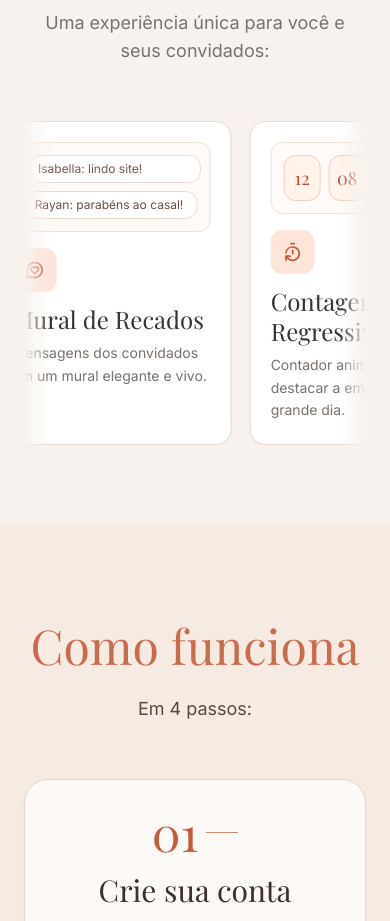
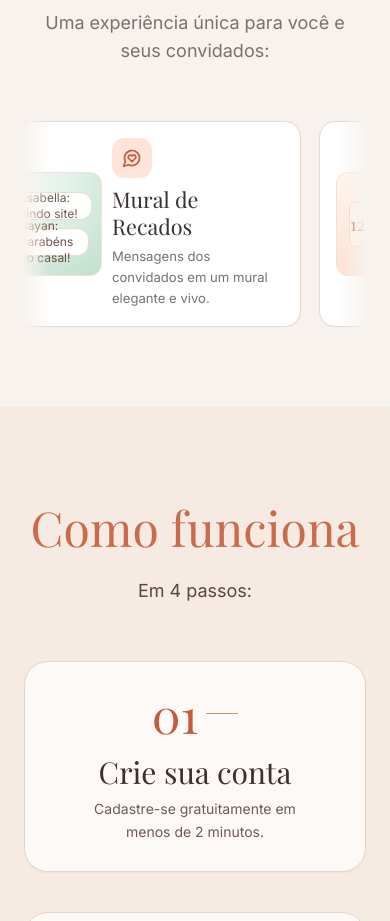
Before and after one commit to lumieconvites-netizen/lumie-presentes, a Next.js app: page / in a window 390 px wide. Shown: the part 7040-7961 px from the top of the page. Built offline with nearby package versions, Linux system fonts and the light colour scheme; no server answers.

Commit message:
style: align exclusive feature cards with side-by-side premium mocks

```diff
--- a/app/globals.css
+++ b/app/globals.css
@@ -636,19 +636,59 @@
 .resource-carousel-track {
   display: flex;
   gap: 18px;
+  align-items: stretch;
   width: max-content;
   animation: resourceMarquee 38s linear infinite;
 }
 
 .resource-card {
-  width: 270px;
+  width: 360px;
   flex-shrink: 0;
+  display: flex;
+  align-items: center;
+  gap: 14px;
+  min-height: 174px;
   transition: transform 260ms ease, box-shadow 260ms ease;
 }
 
 .resource-card:hover {
   transform: translateY(-4px);
   box-shadow: 0 16px 28px rgba(104, 58, 39, 0.12);
+}
+
+.resource-card-mock {
+  width: 126px;
+  min-width: 126px;
+  height: 126px;
+  display: flex;
+  align-items: center;
+  justify-content: center;
+  overflow: hidden;
+}
+
+.resource-card-copy {
+  flex: 1;
+  text-align: left;
+}
+
+.resource-mock-gallery {
+  background: radial-gradient(circle at 25% 25%, #ffe3d3 0%, #f6c8b1 30%, #eb9a79 100%);
+}
+
+.resource-mock-messages {
+  background: radial-gradient(circle at 30% 10%, #f2f8f5 0%, #dff0e7 40%, #c0dfce 100%);
+}
+
+.resource-mock-countdown {
+  background: linear-gradient(140deg, #fff6ee 0%, #ffe5d6 45%, #ffd8c2 100%);
+}
+
+.resource-mock-playlist {
+  background: radial-gradient(circle at 50% -10%, #fff8f3 0%, #f2e4db 38%, #e2d5ce 100%);
+}
+
+.resource-mock-templates {
+  background: linear-gradient(145deg, #fff7f1 0%, #faeee7 40%, #ecdcd2 100%);
 }
 
 @keyframes resourceMarquee {
@@ -682,7 +722,23 @@
 
 @media (max-width: 768px) {
   .resource-card {
-    width: 240px;
+    width: 320px;
+    min-height: 156px;
+    gap: 10px;
+  }
+
+  .resource-card-mock {
+    width: 104px;
+    min-width: 104px;
+    height: 104px;
+  }
+
+  .resource-card-copy h3 {
+    font-size: 1.35rem;
+  }
+
+  .resource-card-copy p {
+    font-size: 0.82rem;
   }
 
   .resource-carousel-track {
--- a/app/page.tsx
+++ b/app/page.tsx
@@ -499,8 +499,8 @@ export default function HomePage() {
               {[...features, ...features].map((feature, index) => {
               const Icon = feature.icon;
               return (
-                <div key={`${feature.id}-${index}`} className="resource-card rounded-2xl border border-[#ead9cd] bg-white p-5 shadow-sm">
-                  <div className="resource-card-mock rounded-xl border border-[#f0e1d7] bg-[#fdfaf7] p-3 mb-4">
+                <div key={`${feature.id}-${index}`} className="resource-card rounded-2xl border border-[#ead9cd] bg-white p-4 shadow-sm">
+                  <div className={`resource-card-mock resource-mock-${feature.id} rounded-xl border border-[#f0e1d7] p-3`}>
                     {feature.id === 'gallery' && (
                       <div className="grid grid-cols-3 gap-2">
                         <div className="h-10 rounded-lg bg-gradient-to-br from-[#cf8f72] to-[#b45739] resource-float-a" />
@@ -543,11 +543,13 @@ export default function HomePage() {
                     )}
                   </div>
 
-                  <span className="inline-flex h-11 w-11 items-center justify-center rounded-xl bg-[#ffe5d9] text-[#c65a3a] mb-3">
-                    <Icon className="w-5 h-5" />
-                  </span>
-                  <h3 className="font-display text-2xl text-foreground mb-2 leading-tight">{feature.title}</h3>
-                  <p className="text-sm text-muted-foreground leading-relaxed">{feature.text}</p>
+                  <div className="resource-card-copy">
+                    <span className="inline-flex h-10 w-10 items-center justify-center rounded-xl bg-[#ffe5d9] text-[#c65a3a] mb-2">
+                      <Icon className="w-5 h-5" />
+                    </span>
+                    <h3 className="font-display text-[1.6rem] text-foreground mb-1.5 leading-tight">{feature.title}</h3>
+                    <p className="text-sm text-muted-foreground leading-relaxed">{feature.text}</p>
+                  </div>
                 </div>
               );
               })}
```
